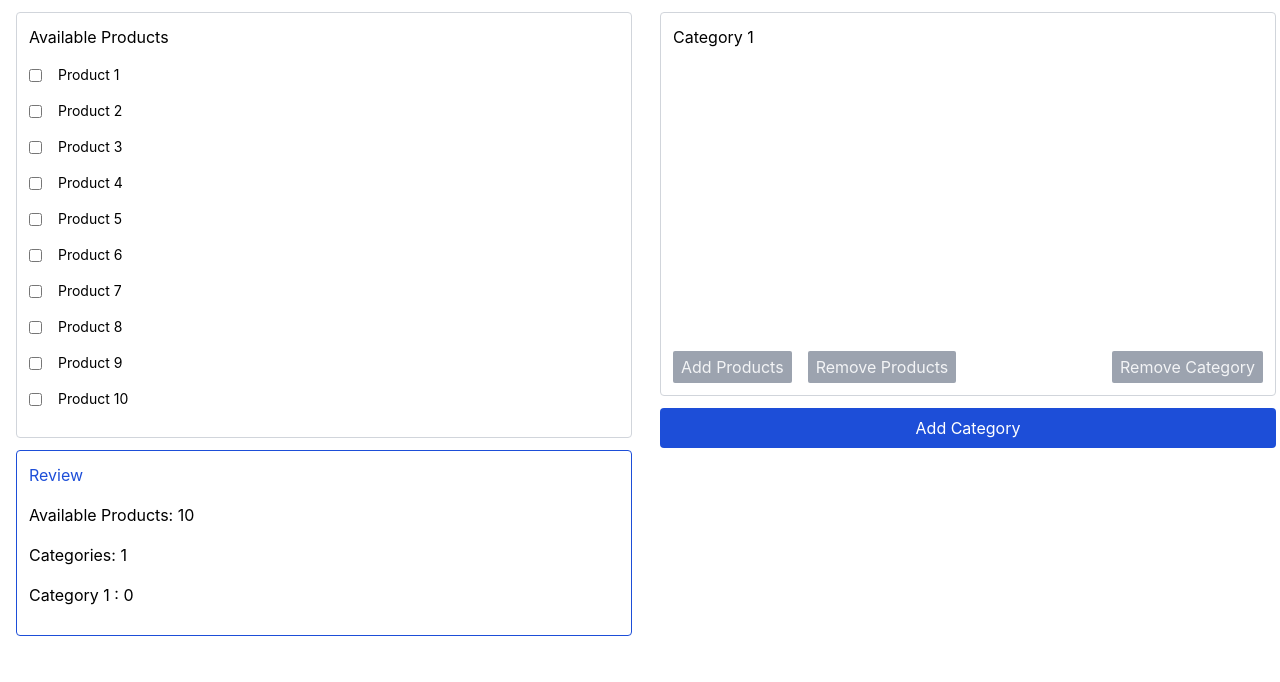
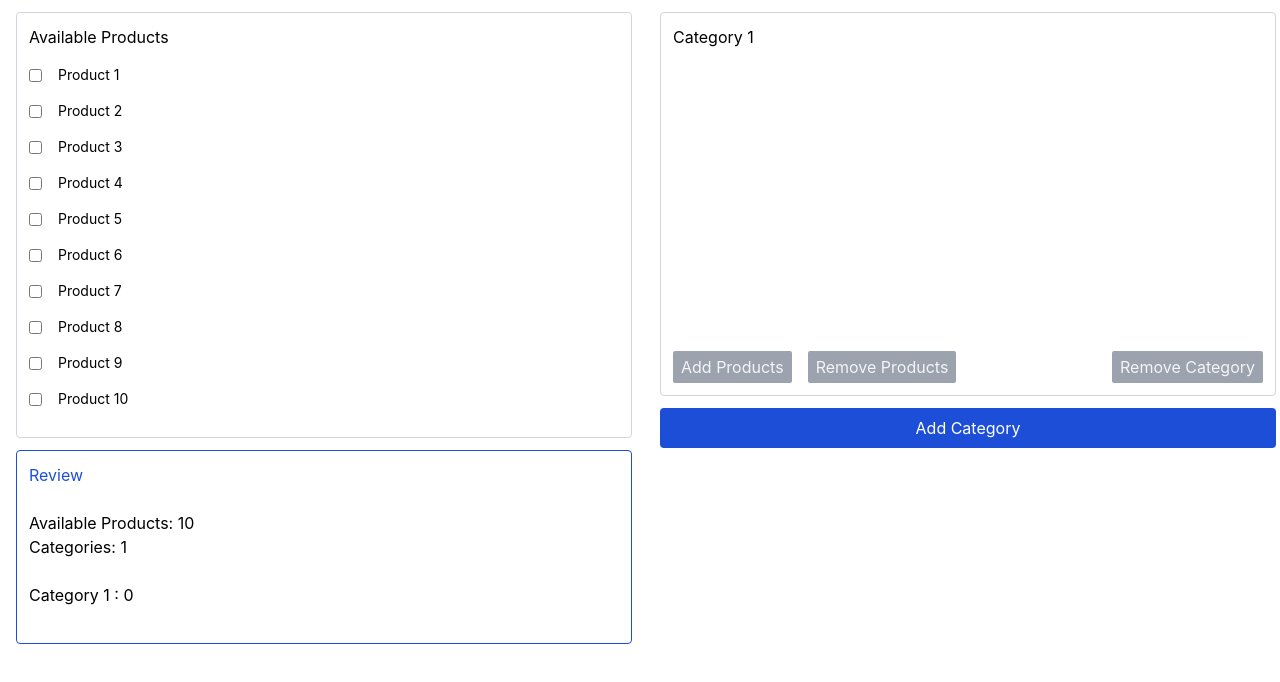
Before and after one commit to gucal/product-management, a Next.js app: page / in a window 1280 px wide. Shown: the top 682 px of the page. Built offline with nearby package versions, Linux system fonts and the light colour scheme.

Commit message:
length info added

```diff
--- a/components/Category.js
+++ b/components/Category.js
@@ -124,7 +124,7 @@ function Category({ categoryName, categoryID, categoryProducts }) {
                 : 'bg-gray-400 text-gray-100'
             } py-1 px-2 rounded-sm`}
           >
-            Add Products
+            Add {state.selectedProducts.length > 0 && state.selectedProducts.length} Products
           </button>
           <button
             disabled={selectProductWithCategory.length < 1}
@@ -135,7 +135,8 @@ function Category({ categoryName, categoryID, categoryProducts }) {
                 : 'bg-gray-400 text-gray-100'
             } py-1 px-2 rounded-sm`}
           >
-            Remove Products
+            Remove {selectProductWithCategory.length > 0 && selectProductWithCategory.length}{' '}
+            Products
           </button>
         </div>
         <div>
--- a/pages/index.js
+++ b/pages/index.js
@@ -34,14 +34,16 @@ function Home() {
           </div>
           <div className="w-full p-3 border border-blue-700 rounded">
             <span className="text-blue-700">Review</span>
-            <div className="my-4">
-              <p className="my-4">Available Products: {state.freeProducts.length}</p>
+            <div className="my-6">
+              <p>Available Products: {state.freeProducts.length}</p>
               <p>Categories: {state.categories.length}</p>
-              {state.categories.map((category, index) => (
-                <p className="my-4" key={index}>
-                  {category.name} : {category.products.length}
-                </p>
-              ))}
+              <div className="my-6">
+                {state.categories.map((category, index) => (
+                  <p key={index}>
+                    {category.name} : {category.products.length}
+                  </p>
+                ))}
+              </div>
             </div>
           </div>
         </div>
```
